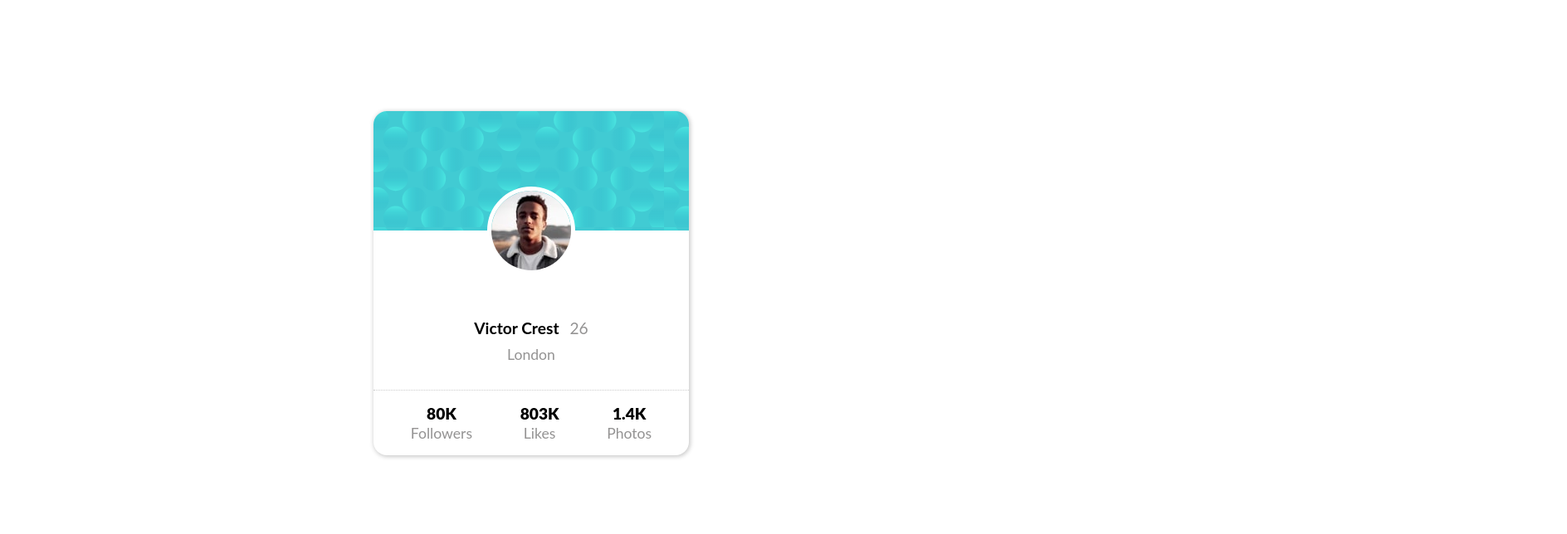
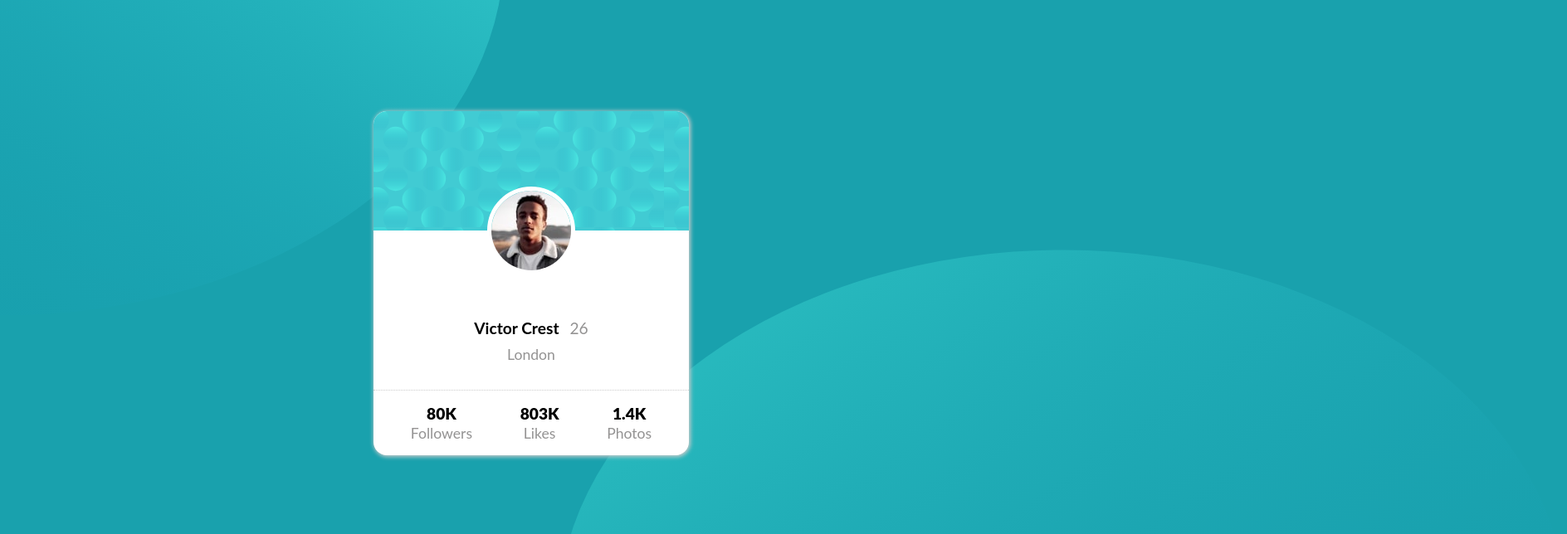
Before and after one commit to khali70/card-biggner-chalange, a plain HTML site: page index.html in a window 1280 px wide. Shown: the part 59-703 px from the top of the page at 83% size, 1888 px wide, since content can reach past the window. Drawn offline with Linux system fonts and the light colour scheme.

Commit message:
style the background

```diff
--- a/Css/styles.css
+++ b/Css/styles.css
@@ -11,32 +11,30 @@ body {
   max-width: 100vw;
   overflow: hidden;
   font-size: larger;
+  background-color: #19a1ad;
 }
 /* background */
-/* .bg::before {
-  content: " ";
+.bg {
   z-index: -1;
   position: absolute;
+  background-size: contain;
+  background-repeat: no-repeat;
+  transition: width 1s ease-in-out;
+}
+.bg img {
+  width: 100%;
+  height: 100%;
+}
+.bg.top {
   top: 0;
   left: 0;
+  transform: translate(-50%, -50%);
+}
+.bg.bottom {
   right: 0;
   bottom: 0;
-  background: url("../images/bg-pattern-top.svg");
-  background-position: -95% 100%;
-  background-repeat: no-repeat;
+  transform: translate(50%, 50%);
 }
-.bg::after {
-  content: " ";
-  z-index: -1;
-  position: absolute;
-  top: 0;
-  left: 0;
-  right: 0;
-  bottom: 0;
-  background: url("../images/bg-pattern-bottom.svg");
-  background-position: 100% 100%;
-  background-repeat: no-repeat;
-} */
 /* center the card */
 .container {
   display: flex;
@@ -45,9 +43,6 @@ body {
   width: 100vw;
   height: 100vh; /* TODO update the height for the footer */
 }
-.card {
-}
-
 /* style the card  */
 .card {
   display: flex;
@@ -60,6 +55,7 @@ body {
   overflow: hidden;
   box-shadow: 1px 1px 0.3rem 1px #ccc;
   border-radius: 1rem;
+  background-color: #fff;
 }
 /* card__bg */
 .card .card__bg {
@@ -126,3 +122,29 @@ body {
   display: block;
   font-weight: 900;
 }
+/* responsive */
+@media screen and (max-width: 576px) {
+  .bg {
+    width: 116vw;
+    height: 88vh;
+  }
+}
+
+@media screen and (min-width: 576px) {
+  .bg {
+    width: 116vw;
+    height: 88vh;
+  }
+}
+@media screen and (min-width: 768px) {
+  .bg {
+    width: 110vw;
+    height: 110vh;
+  }
+}
+@media screen and (min-width: 992px) {
+  .bg {
+    width: 95vw;
+    height: 110vh;
+  }
+}
--- a/index.html
+++ b/index.html
@@ -15,7 +15,6 @@
     <title>Frontend Mentor | Profile card component</title>
   </head>
   <body>
-    <div class="bg">
     <div class="container">
       <div class="card">
         <div class="card__bg"></div>
@@ -41,6 +40,11 @@
         >Frontend Mentor</a
       >. Coded by <a href="#">Your Name Here</a>.
     </div>
+    <div class="bg top">
+      <img src="./images/bg-pattern-top.svg" alt="" />
+    </div>
+    <div class="bg bottom">
+      <img src="./images/bg-pattern-bottom.svg" alt="" />
     </div>
   </body>
 </html>
```
Lines whose indentation alone changed are shown as unchanged.
